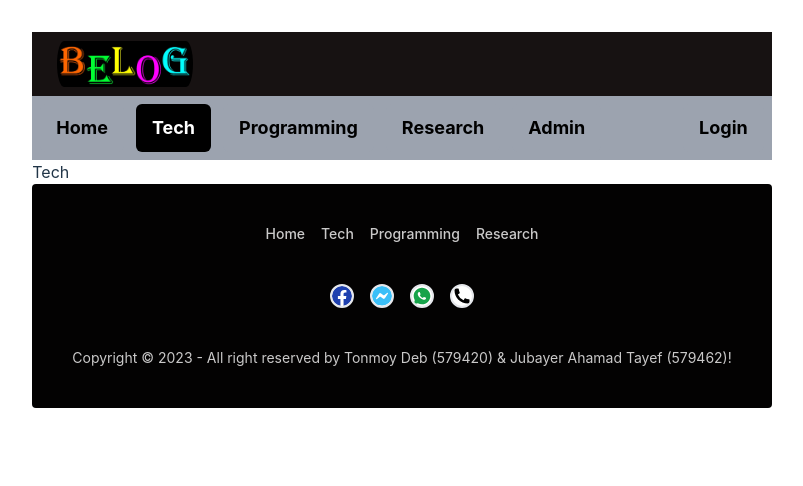
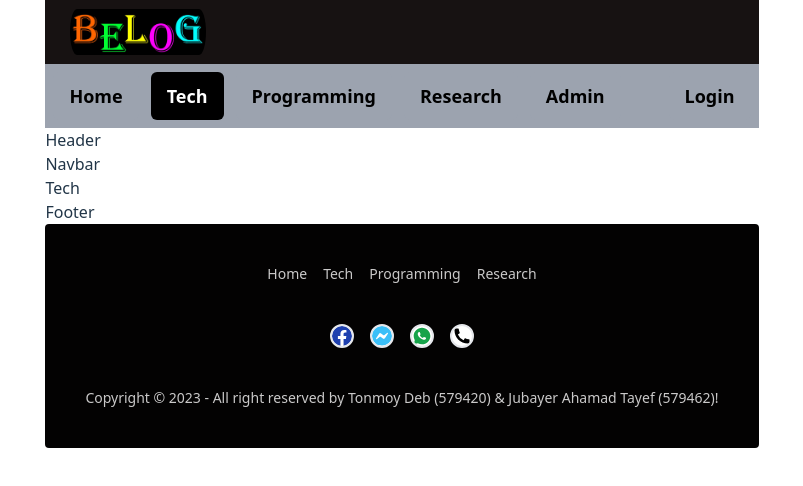
Before and after one commit to tonmoydeb404/belogFrontend, a React (Vite) app: page /tech in a window 1280 px wide. Shown: the top 486 px of the page, without its empty margins (238-1041 px from the left). Built offline with nearby package versions, Linux system fonts and the light colour scheme.

Commit message:
worked on css and layout

```diff
--- a/src/App.css
+++ /dev/null
@@ -1,39 +0,0 @@
-#root {
-  max-width: 1280px;
-  padding: 2rem;
-}
-.logo {
-  height: 6em;
-  padding: 1.5em;
-  will-change: filter;
-  transition: filter 300ms;
-}
-.logo:hover {
-  filter: drop-shadow(0 0 2em #646cffaa);
-}
-.logo.react:hover {
-  filter: drop-shadow(0 0 2em #61dafbaa);
-}
-
-@keyframes logo-spin {
-  from {
-    transform: rotate(0deg);
-  }
-  to {
-    transform: rotate(360deg);
-  }
-}
-
-@media (prefers-reduced-motion: no-preference) {
-  a:nth-of-type(2) .logo {
-    animation: logo-spin infinite 20s linear;
-  }
-}
-
-.card {
-  padding: 2em;
-}
-
-.read-the-docs {
-  color: #888;
-}
--- a/src/App.jsx
+++ b/src/App.jsx
@@ -1,30 +1,29 @@
-import { useState } from "react";
-import "./App.css";
+import { Route, Routes } from "react-router-dom";
+import { CreateBlog } from "./components/CreateBlog";
+import { EditBlog } from "./components/EditBlog";
+import { Footer } from "./components/shared/Footer";
 import { Navbar } from "./components/shared/Navbar";
-import { Route, Routes } from "react-router-dom";
-import { Home } from "./pages/Home";
-import { Footer } from "./components/shared/Footer";
-import { Login } from "./pages/Login";
-import { Register } from "./pages/Register";
-import { Tech } from "./pages/Tech";
-import { Programming } from "./pages/Programming";
-import { Research } from "./pages/Research";
+import BlogLayout from "./layout/BlogLayout";
+import { Admin } from "./pages/Admin";
 import { BlogDetails } from "./pages/BlogDetails";
 import { ForgotPassword } from "./pages/ForgotPassword";
-import { Admin } from "./pages/Admin";
-import { CreateBlog } from "./components/CreateBlog";
-import { EditBlog } from "./components/EditBlog";
+import { Home } from "./pages/Home";
+import { Login } from "./pages/Login";
+import { Programming } from "./pages/Programming";
+import { Register } from "./pages/Register";
+import { Research } from "./pages/Research";
+import { Tech } from "./pages/Tech";
 
 function App() {
-  const [count, setCount] = useState(0);
-
   return (
     <>
       <Navbar />
       <Routes>
-        <Route path="/belogFrontend" element={<Home />} />
-        <Route path="/tech" element={<Tech />} />
-        <Route path="/programming" element={<Programming />} />
+        <Route element={<BlogLayout />}>
+          <Route path="/" element={<Home />} />
+          <Route path="/tech" element={<Tech />} />
+          <Route path="/programming" element={<Programming />} />
+        </Route>
         <Route path="/research" element={<Research />} />
         <Route path="/login" element={<Login />} />
         <Route path="/forgot-password" element={<ForgotPassword />} />
--- /dev/null
+++ b/src/layout/BlogLayout/Footer.jsx
@@ -0,0 +1,7 @@
+import React from "react";
+
+const Footer = () => {
+  return <div>Footer</div>;
+};
+
+export default Footer;
--- /dev/null
+++ b/src/layout/BlogLayout/Header.jsx
@@ -0,0 +1,7 @@
+import React from "react";
+
+const Header = () => {
+  return <div>Header</div>;
+};
+
+export default Header;
--- /dev/null
+++ b/src/layout/BlogLayout/Navbar.jsx
@@ -0,0 +1,7 @@
+import React from "react";
+
+const Navbar = () => {
+  return <div>Navbar</div>;
+};
+
+export default Navbar;
--- /dev/null
+++ b/src/layout/BlogLayout/index.jsx
@@ -0,0 +1,18 @@
+import React from "react";
+import { Outlet } from "react-router-dom";
+import Footer from "./Footer";
+import Header from "./Header";
+import Navbar from "./Navbar";
+
+const BlogLayout = () => {
+  return (
+    <>
+      <Header />
+      <Navbar />
+      <Outlet />
+      <Footer />
+    </>
+  );
+};
+
+export default BlogLayout;
--- a/src/main.jsx
+++ b/src/main.jsx
@@ -2,7 +2,7 @@ import React from "react";
 import ReactDOM from "react-dom/client";
 import { BrowserRouter } from "react-router-dom";
 import App from "./App.jsx";
-import "./index.css";
+import "./styles/main.css";
 
 ReactDOM.createRoot(document.getElementById("root")).render(
   <React.StrictMode>
--- a/src/index.css
+++ b/src/styles/custom-base.css
@@ -1,22 +1,3 @@
-@tailwind base;
-@tailwind components;
-@tailwind utilities;
-
-:root {
-  font-family: Inter, system-ui, Avenir, Helvetica, Arial, sans-serif;
-  line-height: 1.5;
-  font-weight: 400;
-
-  color-scheme: light dark;
-  color: rgba(255, 255, 255, 0.87);
-  background-color: #242424;
-
-  font-synthesis: none;
-  text-rendering: optimizeLegibility;
-  -webkit-font-smoothing: antialiased;
-  -moz-osx-font-smoothing: grayscale;
-  -webkit-text-size-adjust: 100%;
-}
 .active {
   background: black;
   font-weight: 750;
--- /dev/null
+++ b/src/styles/custom-components.css
@@ -0,0 +1 @@
+/* components css will be here */
--- /dev/null
+++ b/src/styles/main.css
@@ -0,0 +1,5 @@
+@import "tailwindcss/base.css";
+@import "./custom-base.css";
+@import "tailwindcss/components.css";
+@import "./custom-components.css";
+@import "tailwindcss/utilities.css";
--- a/vite.config.js
+++ b/vite.config.js
@@ -1,8 +1,8 @@
+import react from "@vitejs/plugin-react";
 import { defineConfig } from "vite";
-import react from "@vitejs/plugin-react";
 
 // https://vitejs.dev/config/
 export default defineConfig({
   plugins: [react()],
-  base: "/belogFrontend",
+  base: "/",
 });
```
Also changed, not shown: 1 other file (tests, documents, lock files or other folders).
